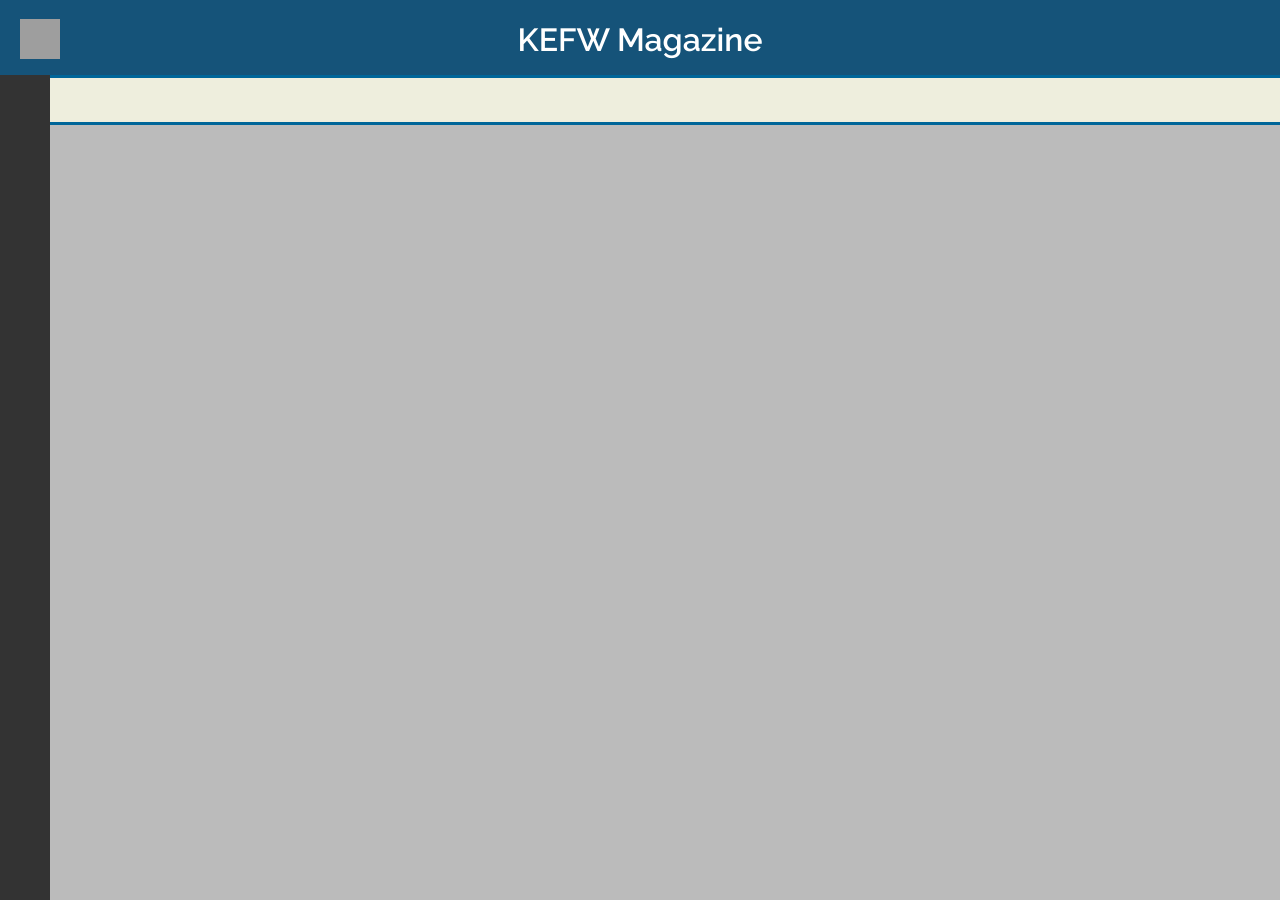
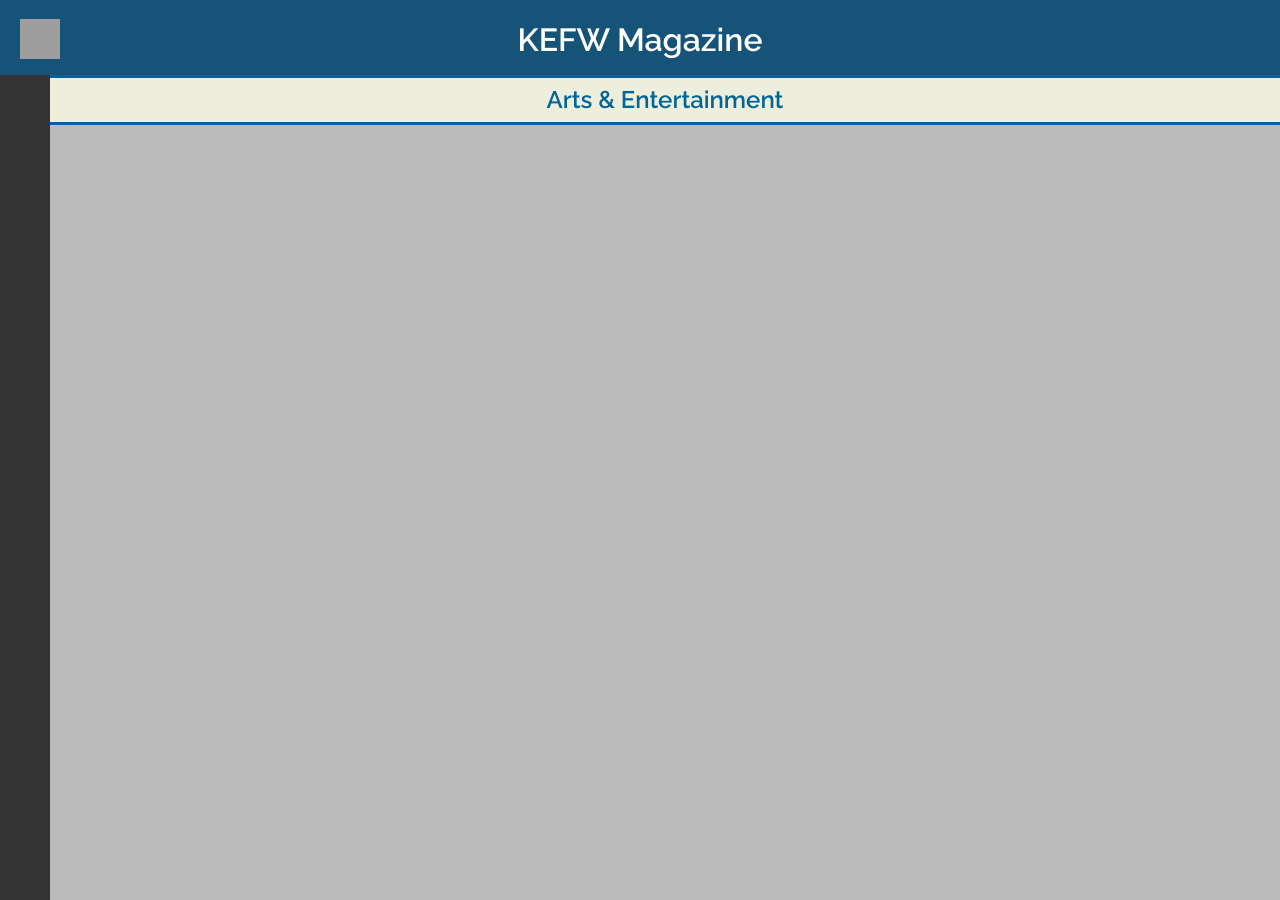
Before and after one commit to Kefwmag/kefwmag.github.io, a Jekyll site: the page built from arts/index.html, in a window 1280 px wide and 900 px high. Built offline with Jekyll 4.4.1, drawn with Linux system fonts in a browser that asks for light colours; grey boxes are pictures that could not be loaded.

Commit message:
Update index.html

```diff
--- a/arts/index.html
+++ b/arts/index.html
@@ -18,4 +18,7 @@ layout: deep
           display:inline-block;
         }
     </style>
+    <script>
+        document.getElementById("categoryName").innerHTML = "Arts & Entertainment";
+    </script>
 </div>
```
